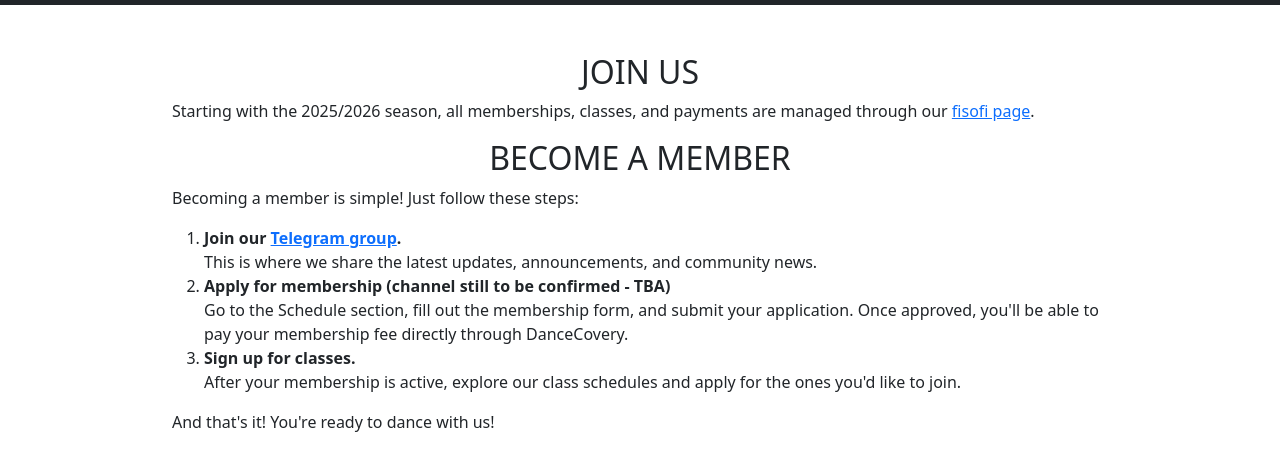
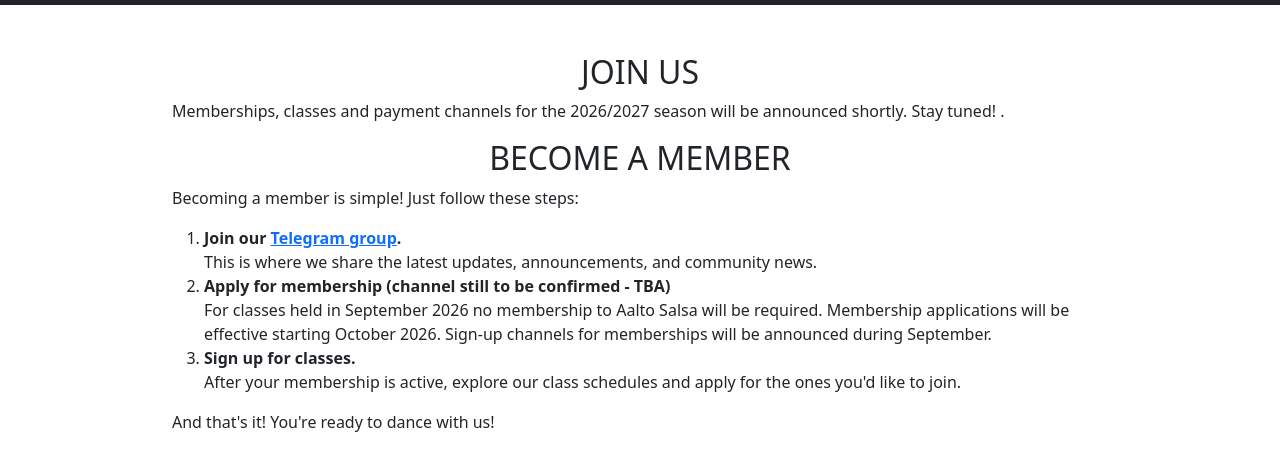
Before and after one commit to Aalto-Salsa-Society/aaltosalsa.fi, a plain HTML site: page membership/index.html in a window 1280 px wide. Shown: the part 67-528 px from the top of the page. Drawn offline with nearby package versions, Linux system fonts and the light colour scheme.

Commit message:
Revise membership details for 2026/2027 season
Updated membership information for the 2026/2027 season, including changes to payment channels and membership application details.

```diff
--- a/membership/index.html
+++ b/membership/index.html
@@ -64,14 +64,8 @@
     <div class="container mt-5">
       <h2 class="text-center">JOIN US</h2>
       <p>
-        Starting with the 2025/2026 season, all memberships, classes, and
-        payments are managed through our
-        <a
-          href="https://app.fisofi.com/aalto-salsa-society"
-          target="_blank"
-        >
-          fisofi page</a
-        >.
+        Memberships, classes and payment channels for the 2026/2027 season will be announced shortly. Stay tuned!
+        .
       </p>
       <h2 class="text-center">BECOME A MEMBER</h2>
       <p>Becoming a member is simple! Just follow these steps:</p>
@@ -91,9 +85,8 @@
             >Apply for membership (channel still to be confirmed - TBA)
             </b
           ><br />
-          Go to the <it>Schedule</it> section, fill out the membership form, and
-          submit your application. Once approved, you'll be able to pay your
-          membership fee directly through DanceCovery.
+          For classes held in September 2026 no membership to Aalto Salsa will be required. Membership applications will be effective
+          starting October 2026. Sign-up channels for memberships will be announced during September.
         </li>
         <li>
           <b>Sign up for classes.</b> <br />
```
